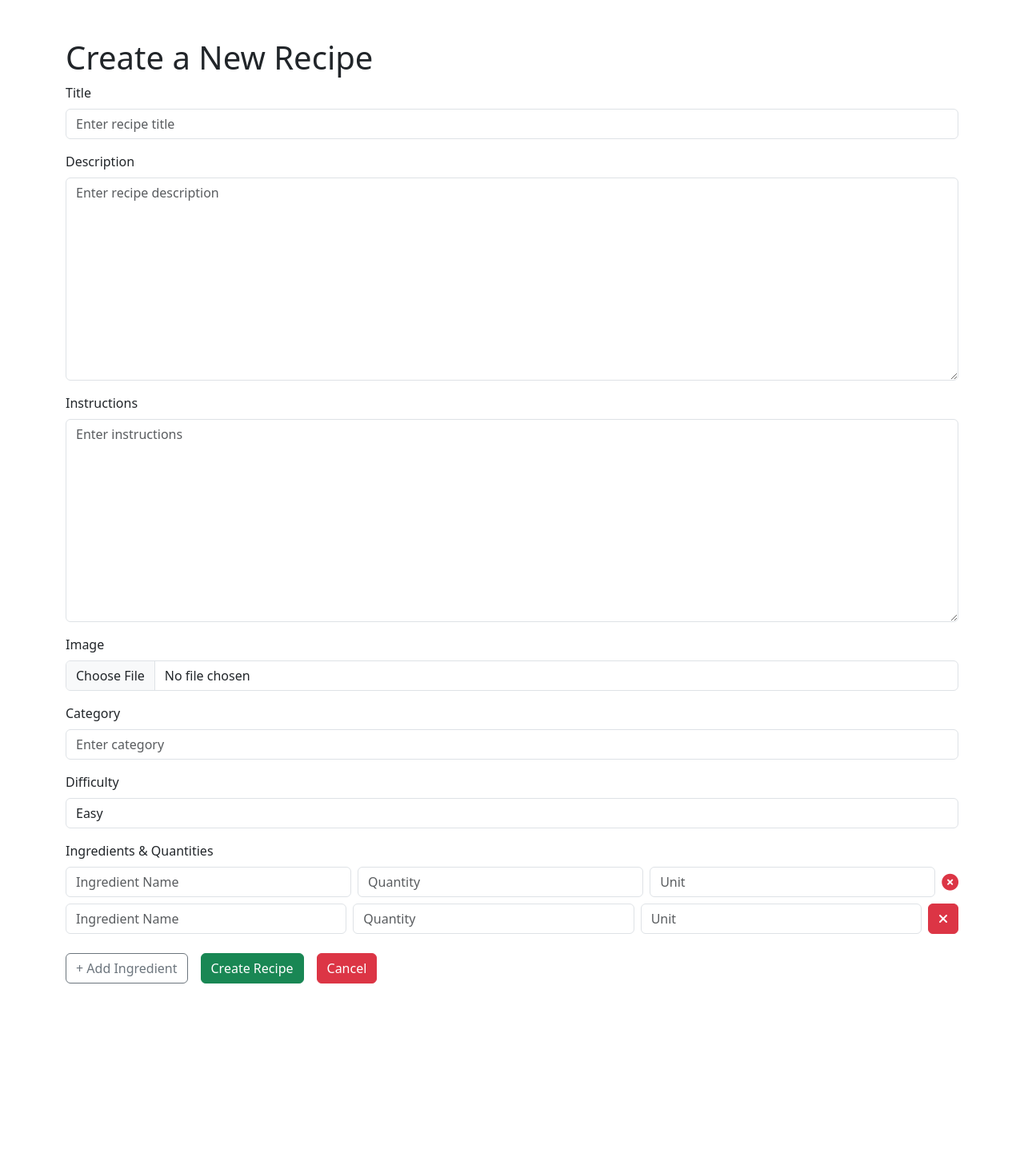
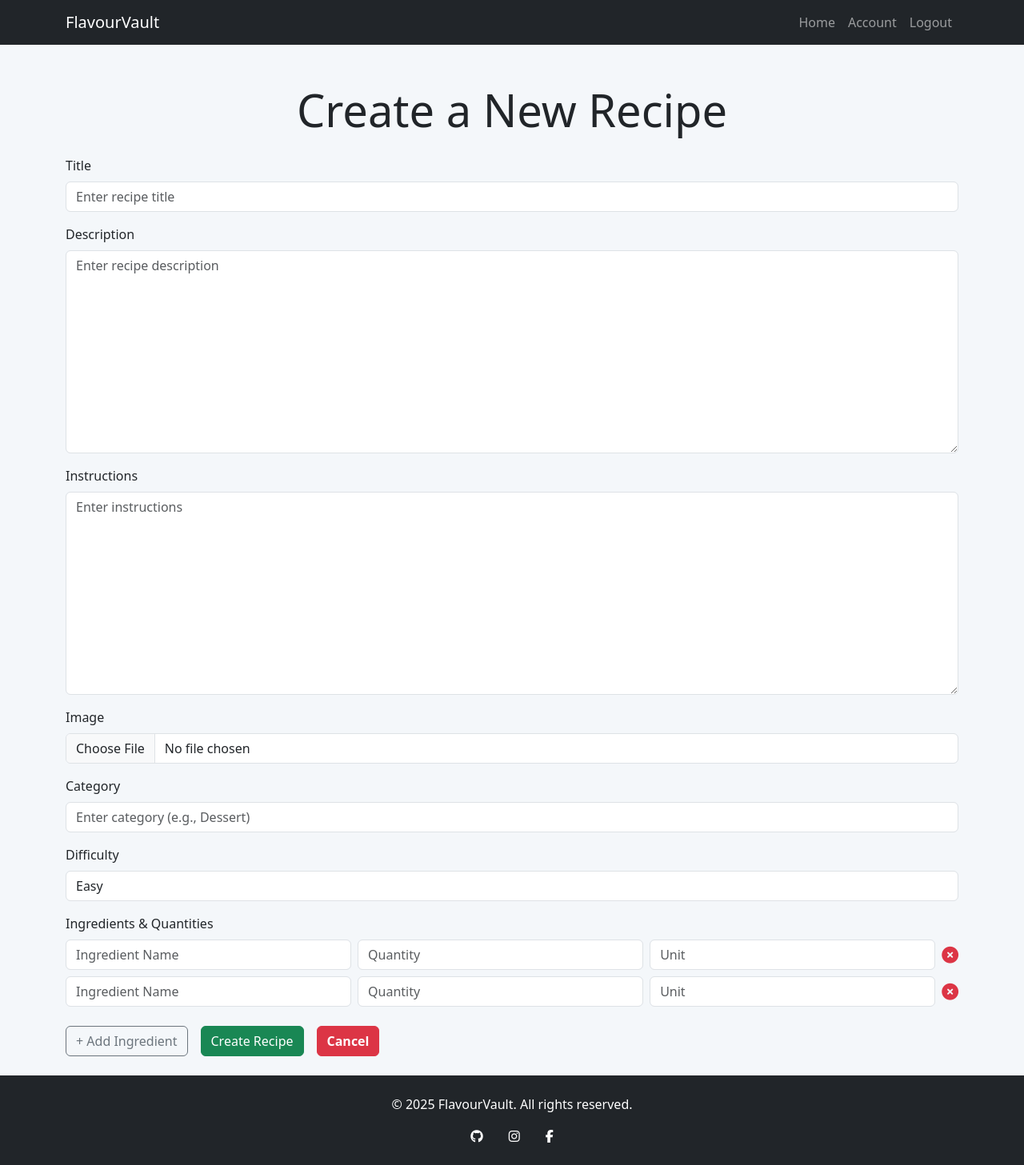
Before and after one commit to Rand-Jelo/Flavour-Vault, a Django app: page /recipes/create/ in a window 1280 px wide. Shown: the whole page at 80% size. Before the commit the page ends 1230 px from the top, so only its background shows below. Run offline with Django 5.2, Linux system fonts and the light colour scheme; a user stored in the database is signed in; data comes from the database, SQL or seed files in the repository; some libraries are stand-ins or nearby versions.

Commit message:
Update style for templates home.html, account.html recipes.html, recipe_detail.html, edit_recipe.html and create_recipe.html and Add place holder image

```diff
--- a/recipes/forms.py
+++ b/recipes/forms.py
@@ -10,7 +10,7 @@ class RecipeForm(forms.ModelForm):
             'description': forms.Textarea(attrs={'class': 'form-control', 'placeholder': 'Enter recipe description'}),
             'instructions': forms.Textarea(attrs={'class': 'form-control', 'placeholder': 'Enter instructions'}),
             'image': forms.ClearableFileInput(attrs={'class': 'form-control'}),
-            'category': forms.TextInput(attrs={'class': 'form-control', 'placeholder': 'Enter category'}),
+            'category': forms.TextInput(attrs={'class': 'form-control', 'placeholder': 'Enter category (e.g., Dessert)'}),
             'difficulty': forms.Select(choices=[
                 ('Easy', 'Easy'),
                 ('Medium', 'Medium'),
--- a/static/scripts.js
+++ b/static/scripts.js
@@ -111,13 +111,12 @@ document.addEventListener("DOMContentLoaded", function () {
         newIngredientGroup.classList.add("ingredient-group", "d-flex", "gap-2", "align-items-center", "mb-2");
 
         newIngredientGroup.innerHTML = `
-            <input type="text" name="ingredient_name[]" class="form-control" value="${name}" placeholder="Ingredient Name">
-            <input type="number" name="ingredient_quantity[]" class="form-control" value="${quantity}" placeholder="Quantity">
-            <input type="text" name="ingredient_unit[]" class="form-control" value="${unit}" placeholder="Unit">
-            <button type="button" class="btn btn-danger remove-ingredient">
-                <i class="fa-solid fa-xmark"></i>
-            </button>
-        `;
+        <input type="text" name="ingredient_name[]" class="form-control" value="${name}" placeholder="Ingredient Name" required >
+        <input type="number" name="ingredient_quantity[]" class="form-control" value="${quantity}" placeholder="Quantity" required>
+        <input type="text" name="ingredient_unit[]" class="form-control" value="${unit}" placeholder="Unit" required>
+        <i class="fa-solid fa-circle-xmark text-danger remove-ingredient"
+            style="cursor: pointer; font-size: 1.3rem; margin-left: auto;"></i>
+    `;
 
         ingredientContainer.appendChild(newIngredientGroup);
     }
--- /dev/null
+++ b/static/styles.css
@@ -0,0 +1,57 @@
+body {
+    min-height: 100vh;
+    display: flex;
+    flex-direction: column;
+    background-color: #f4f7fa;
+}
+
+.content {
+    flex: 1;
+    margin-bottom: 80px;
+}
+
+h1,
+h3 {
+    font-weight: 700;
+}
+
+.card {
+    border-radius: 12px;
+    box-shadow: 0 4px 10px rgba(0, 0, 0, 0.1);
+    transition: transform 0.3s ease;
+}
+
+.card:hover {
+    transform: translateY(-10px);
+}
+
+.card-body {
+    text-align: center;
+}
+
+.btn-primary,
+.btn-warning,
+.btn-danger {
+    font-weight: 600;
+}
+
+footer {
+    margin-top: auto;
+    background-color: #343a40;
+    padding: 20px;
+    color: #fff;
+}
+
+footer a {
+    color: #fff;
+    margin: 0 10px;
+}
+
+.modal-header {
+    background-color: #f8f9fa;
+    border-bottom: 2px solid #dee2e6;
+}
+
+.modal-footer button {
+    font-weight: bold;
+}
--- a/templates/create_recipe.html
+++ b/templates/create_recipe.html
@@ -6,12 +6,38 @@
     <meta charset="UTF-8">
     <meta name="viewport" content="width=device-width, initial-scale=1.0">
     <title>Create Recipe</title>
+    <!-- Bootstrap CSS -->
     <link href="https://cdn.jsdelivr.net/npm/bootstrap@5.3.0/dist/css/bootstrap.min.css" rel="stylesheet">
+    <link rel="stylesheet" href="{% static 'styles.css' %}">
 </head>
 
 <body>
+    <!-- Navbar -->
+    <nav class="navbar navbar-expand-lg navbar-dark bg-dark">
+        <div class="container">
+            <a class="navbar-brand" href="/">FlavourVault</a>
+            <button class="navbar-toggler" type="button" data-bs-toggle="collapse" data-bs-target="#navbarNav">
+                <span class="navbar-toggler-icon"></span>
+            </button>
+            <div class="collapse navbar-collapse" id="navbarNav">
+                <ul class="navbar-nav ms-auto">
+                    {% if user.is_authenticated %}
+                    <li class="nav-item"><a class="nav-link" href="{% url 'recipes:home' %}">Home</a></li>
+                    <li class="nav-item"><a class="nav-link" href="{% url 'recipes:account_page' %}">Account</a></li>
+                    <li class="nav-item"><a class="nav-link" href="{% url 'account_logout' %}">Logout</a></li>
+                    {% else %}
+                    <li class="nav-item"><a class="nav-link" href="{% url 'recipes:home' %}">Home</a></li>
+                    <li class="nav-item"><a class="nav-link" href="{% url 'recipes:recipes_page' %}">View Recipes</a></li>
+                    <li class="nav-item"><a class="nav-link" href="{% url 'account_login' %}">Login</a></li>
+                    <li class="nav-item"><a class="nav-link" href="{% url 'account_signup' %}">Sign Up</a></li>
+                    {% endif %}
+                </ul>
+            </div>
+        </div>
+    </nav>
+
     <div class="container mt-5">
-        <h1>Create a New Recipe</h1>
+        <h1 class="display-4 text-center mb-4">Create a New Recipe</h1>
 
         <!-- Display Form Errors -->
         {% if recipe_form.errors %}
@@ -77,9 +103,9 @@
             <label class="form-label">Ingredients & Quantities</label>
             <div id="ingredient-container">
                 <div class="ingredient-group d-flex gap-2 align-items-center mb-2">
-                    <input type="text" name="ingredient_name[]" class="form-control" placeholder="Ingredient Name">
-                    <input type="number" name="ingredient_quantity[]" class="form-control" placeholder="Quantity">
-                    <input type="text" name="ingredient_unit[]" class="form-control" placeholder="Unit">
+                    <input type="text" name="ingredient_name[]" class="form-control" placeholder="Ingredient Name" required>
+                    <input type="number" name="ingredient_quantity[]" class="form-control" placeholder="Quantity" required>
+                    <input type="text" name="ingredient_unit[]" class="form-control" placeholder="Unit" required>
                     <i class="fa-solid fa-circle-xmark text-danger remove-ingredient"
                         style="cursor: pointer; font-size: 1.3rem; margin-left: auto;"></i>
                 </div>
@@ -97,14 +123,23 @@
         </form>
     </div>
 
+    <!-- Footer Section -->
+    <footer class="bg-dark text-white py-4">
+        <div class="container text-center">
+            <p>&copy; 2025 FlavourVault. All rights reserved.</p>
+            <div class="d-flex justify-content-center">
+                <a href="https://github.com/rand-Jelo" class="text-white mx-3"><i class="fa fa-github"></i></a>
+                <a href="https://www.instagram.com/" class="text-white mx-3"><i class="fa fa-instagram"></i></a>
+                <a href="https://www.facebook.com/" class="text-white mx-3"><i class="fa fa-facebook"></i></a>
+            </div>
+        </div>
+    </footer>
+
+    <!-- Bootstrap JS -->
     <script src="https://cdn.jsdelivr.net/npm/bootstrap@5.3.0/dist/js/bootstrap.bundle.min.js"></script>
     <script src="{% static 'scripts.js' %}"></script>
     <script src="https://kit.fontawesome.com/8676b669d3.js" crossorigin="anonymous"></script>
 
-    <!-- Hidden Script for Existing Ingredients -->
-    <script id="existing-ingredients" type="application/json">
-        {{ existing_ingredients_json|safe }}
-    </script>
 </body>
 
 </html>
```
Also changed, not shown: templates/account.html (+48 -49 lines), templates/edit_recipe.html (+22 -17 lines), templates/home.html (+15 -17 lines), templates/recipe_detail.html (+30 -25 lines), templates/recipes.html (+20 -19 lines), static/images/default_recipe.jpg (added), 3 other files.
